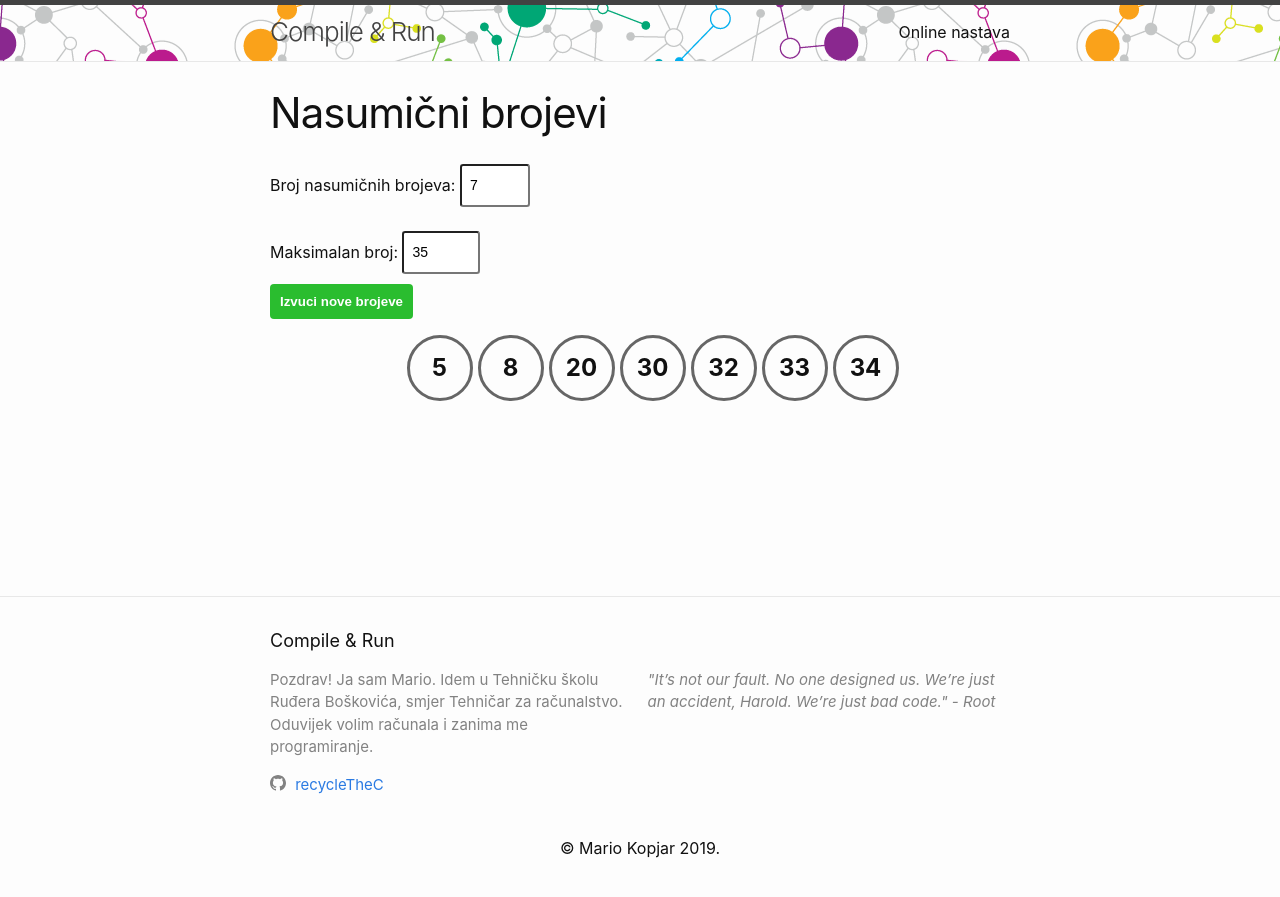
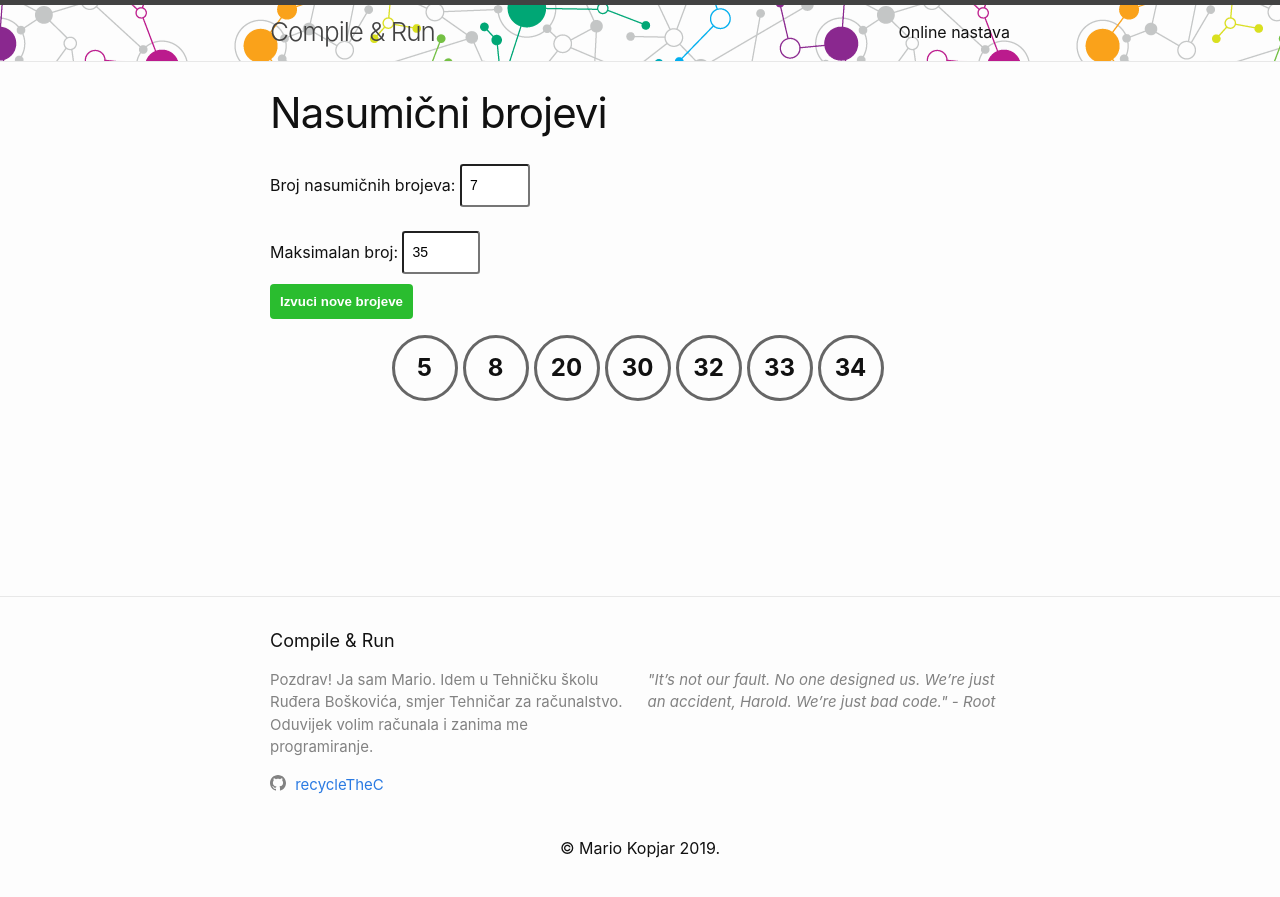
Before and after one commit to recycleTheC/blog, a Jekyll site: the page built from random.markdown, in a window 1280 px wide. Shown: the top 897 px of the page. Built offline with Jekyll 4.4.1, drawn with Linux system fonts in a browser that asks for light colours.

Commit message:
Update random.markdown

```diff
--- a/random.markdown
+++ b/random.markdown
@@ -61,7 +61,7 @@ exclude: true
 </form>
 
 <div style="text-align: center !important;">
-    <ul id="numbers" style="padding-left: 0px;"></ul>
+    <ul id="numbers" style="padding-left: 0px; margin-left:0px!important;"></ul>
 </div>
 
 <script>
```
